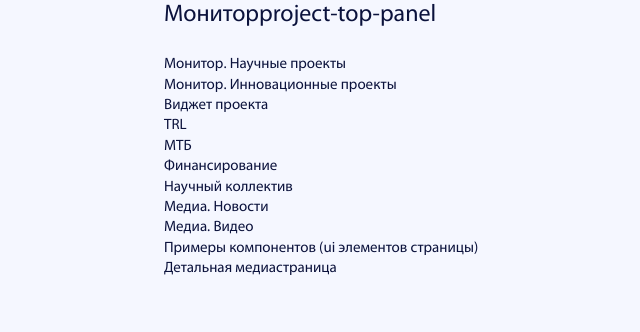
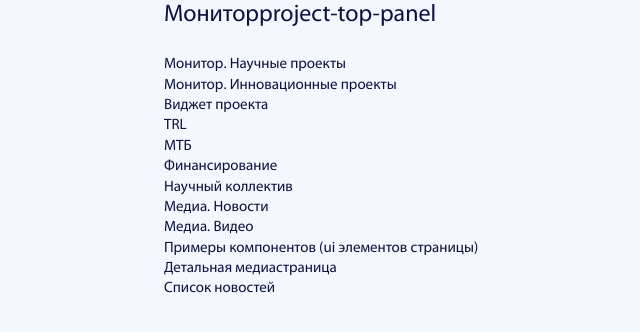
Before and after one commit to Valentin-Izmestev/SevGU, a website: page src/index.html in a window 1280 px wide. Shown: the full height of the page, 91-731 px from the left. Drawn offline with nearby package versions, Linux system fonts and the light colour scheme; files that its build step writes are made by us from their sources; files whose address does not match are found by name.

Commit message:
Добавил в список страниц ссылку на страницу Список новостей

```diff
--- a/src/index.html
+++ b/src/index.html
@@ -33,6 +33,7 @@
 				<li><a href="media-video.html">Медиа. Видео</a></li>
 				<li><a href="components.html">Примеры компонентов (ui элементов страницы)</a></li>
 				<li><a href="media-detail-page.html">Детальная медиастраница</a></li>
+				<li><a href="article-list.html">Список новостей</a></li>
 			</ul>
 		</div>
 	</main>
```
Also changed, not shown: dist/index.html.
